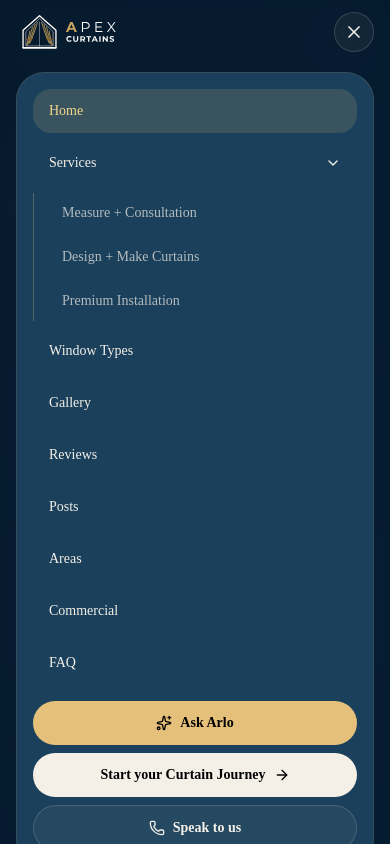
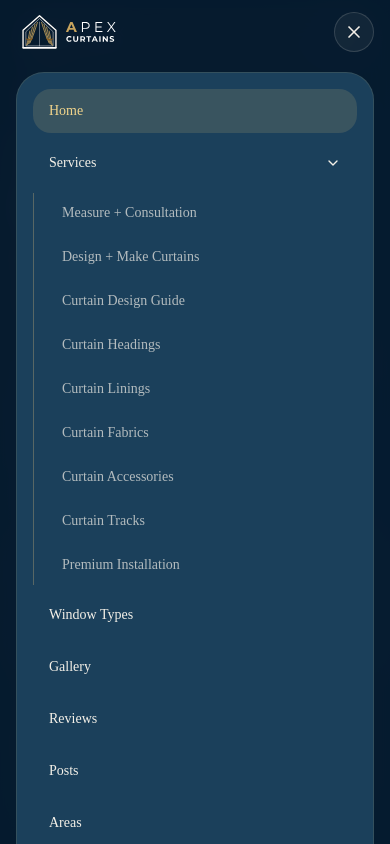
Before and after one commit to Nylon1/Apexcurtains, a Next.js app: page / in a window 390 px wide. Both pictures are taken after a click on the button 345 px from the left and 37 px from the top of the page. Shown: the top 844 px of the page. Built offline with nearby package versions, Linux system fonts and the light colour scheme.

Commit message:
Expose curtain specification journey in navigation

```diff
--- a/components/layout/Navbar.tsx
+++ b/components/layout/Navbar.tsx
@@ -14,6 +14,12 @@ const navItems = [
     children: [
       { label: "Measure + Consultation", href: "/services/measure-consultation" },
       { label: "Design + Make Curtains", href: "/services/design-make-curtains" },
+      { label: "Curtain Design Guide", href: "/curtain-design-guide" },
+      { label: "Curtain Headings", href: "/curtain-headings" },
+      { label: "Curtain Linings", href: "/curtain-linings" },
+      { label: "Curtain Fabrics", href: "/curtain-fabrics" },
+      { label: "Curtain Accessories", href: "/curtain-accessories" },
+      { label: "Curtain Tracks", href: "/curtain-tracks" },
       { label: "Premium Installation", href: "/services/premium-installation" },
     ],
   },
@@ -57,7 +63,6 @@ export default function Navbar() {
           }`}
         >
           <div className="flex items-center justify-between px-3 py-2 sm:px-5 sm:py-3">
-            {/* Logo */}
             <Link href="/" className="flex items-center">
               <div className="relative h-10 w-[170px] sm:h-12 sm:w-[210px]">
                 <Image
@@ -70,7 +75,6 @@ export default function Navbar() {
               </div>
             </Link>
 
-            {/* Desktop Navigation */}
             <div className="hidden items-center gap-2 lg:flex xl:gap-3">
               {navItems.map((item) => {
                 const active = isActive(item.href);
@@ -90,7 +94,7 @@ export default function Navbar() {
                         <ChevronDown className="ml-1 h-4 w-4 transition group-hover:rotate-180" />
                       </Link>
 
-                      <div className="invisible absolute left-0 top-full z-50 mt-3 w-[260px] rounded-3xl border border-white/10 bg-apex-navy-950/95 p-3 opacity-0 shadow-[0_20px_60px_rgba(0,0,0,0.45)] backdrop-blur-xl transition-all duration-200 group-hover:visible group-hover:opacity-100">
+                      <div className="invisible absolute left-0 top-full z-50 mt-3 max-h-[70vh] w-[290px] overflow-y-auto rounded-3xl border border-white/10 bg-apex-navy-950/95 p-3 opacity-0 shadow-[0_20px_60px_rgba(0,0,0,0.45)] backdrop-blur-xl transition-all duration-200 group-hover:visible group-hover:opacity-100">
                         {item.children.map((child) => (
                           <Link
                             key={child.href}
@@ -127,7 +131,6 @@ export default function Navbar() {
               })}
             </div>
 
-            {/* Desktop Buttons */}
             <div className="hidden items-center gap-3 lg:flex">
               <Link
                 href="/arlo-curtain-advisor"
@@ -144,7 +147,6 @@ export default function Navbar() {
               </Link>
             </div>
 
-            {/* Mobile Menu Button */}
             <button
               type="button"
               onClick={() => setMobileOpen(true)}
@@ -157,11 +159,9 @@ export default function Navbar() {
         </div>
       </header>
 
-      {/* Mobile Menu */}
       {mobileOpen && (
-        <div className="fixed inset-0 z-[60] bg-apex-navy-950/95 backdrop-blur-lg lg:hidden">
+        <div className="fixed inset-0 z-[60] overflow-y-auto bg-apex-navy-950/95 backdrop-blur-lg lg:hidden">
           <div className="flex items-center justify-between px-4 py-3">
-            {/* Mobile Logo */}
             <Link href="/" className="flex items-center">
               <div className="relative h-10 w-[180px]">
                 <Image
@@ -184,7 +184,7 @@ export default function Navbar() {
             </button>
           </div>
 
-          <div className="px-4 pt-2">
+          <div className="px-4 pb-8 pt-2">
             <div className="rounded-[28px] border border-white/10 bg-white/5 p-4">
               <div className="mb-4 flex flex-col gap-2">
                 {navItems.map((item) => {
```
